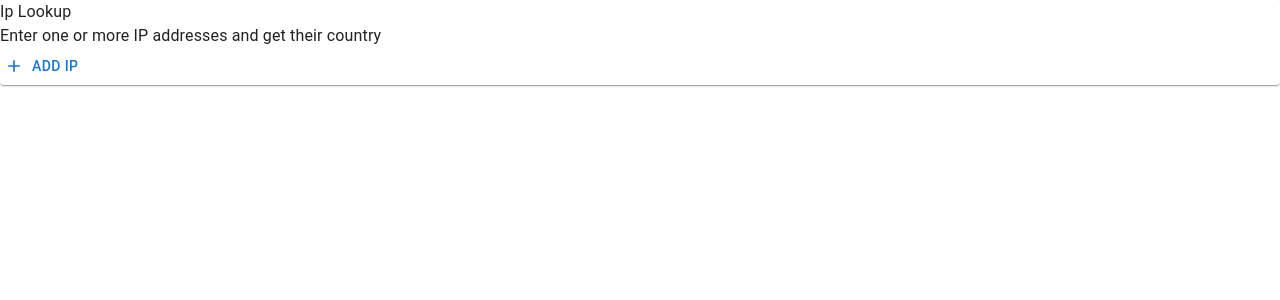
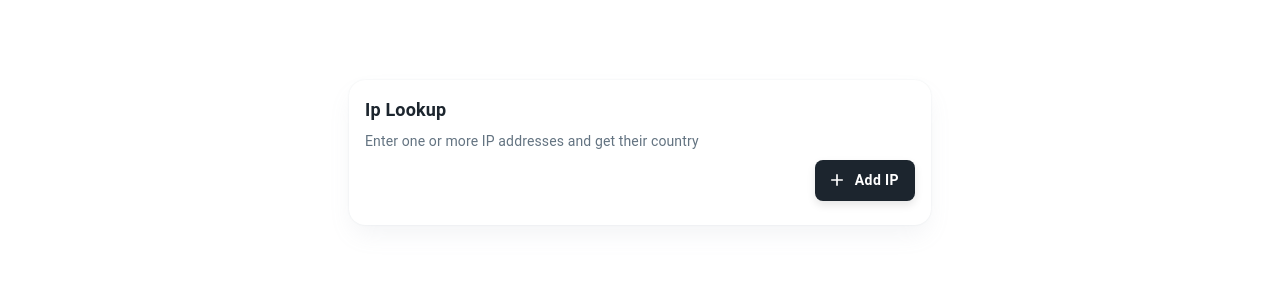
Before and after one commit to ofekshalom/ip-lookup, a React (Create React App) app: page / in a window 1280 px wide. Shown: the top 300 px of the page. Built offline with nearby package versions, Linux system fonts and the light colour scheme.

Commit message:
add styling to the application

```diff
--- a/src/api/ip-search/types.ts
+++ b/src/api/ip-search/types.ts
@@ -3,4 +3,5 @@ export interface SearchIpResponse {
   countryCode: string;
   timezone: string;
   status: string;
+  city: string;
 }
--- /dev/null
+++ b/src/components/IpLookup/IpLookup.styles.ts
@@ -0,0 +1,39 @@
+import { Box, Button, Typography, styled } from "@mui/material";
+import Card from "@mui/material/Card";
+
+export const StyledCard = styled(Card)(({ theme }) => ({
+  display: "flex",
+  gap: "8px",
+  flexDirection: "column",
+  margin: "10vh auto",
+  padding: theme.spacing(2),
+  backgroundColor: theme.palette.background.paper,
+  boxShadow:
+    "0 0 2px 0 rgba(145 158 171 / 0.2), 0 12px 24px -4px rgba(145 158 171 / 0.12)",
+  maxWidth: "550px",
+  maxHeight: "70vh",
+  borderRadius: theme.spacing(2),
+}));
+
+export const StyledHeader = styled(Typography)(() => ({
+  fontSize: "18px",
+  fontWeight: 600,
+  color: "#1C252E",
+}));
+
+export const StyledSubHeader = styled(Typography)(() => ({
+  fontSize: "14px",
+  fontWeight: 400,
+  color: "#637381",
+}));
+
+export const StyledAddButton = styled(Button)(() => ({
+  alignSelf: "flex-end",
+}));
+
+export const StyledBoxIpSearchWrapper = styled(Box)(({ theme }) => ({
+  display: "flex",
+  flexDirection: "column",
+  gap: theme.spacing(2),
+  overflowY: "auto",
+}));
--- a/src/components/IpLookup/IpLookup.tsx
+++ b/src/components/IpLookup/IpLookup.tsx
@@ -4,6 +4,13 @@ import { useState } from "react";
 import AddIcon from "@mui/icons-material/Add";
 import { IpSearchField } from "./IpSearchField/IpSearchField";
 import { useTranslation } from "react-i18next";
+import {
+  StyledAddButton,
+  StyledBoxIpSearchWrapper,
+  StyledCard,
+  StyledHeader,
+  StyledSubHeader,
+} from "./IpLookup.styles";
 
 export interface IpSearchItem {
   id: string;
@@ -18,15 +25,22 @@ export const IpLookup = () => {
     setIpSearchList((prevState) => [...prevState, { id }]);
   };
   return (
-    <Card>
-      <Typography>{t("ipLookup.header")}</Typography>
-      <Typography>{t("ipLookup.subheader")}</Typography>
-      <Button startIcon={<AddIcon />} onClick={handleAppIp}>
+    <StyledCard>
+      <StyledHeader>{t("ipLookup.header")}</StyledHeader>
+      <StyledSubHeader>{t("ipLookup.subheader")}</StyledSubHeader>
+      <StyledAddButton
+        variant="contained"
+        color="primary"
+        startIcon={<AddIcon />}
+        onClick={handleAppIp}
+      >
         {t("ipLookup.addIpButton")}
-      </Button>
-      {ipSearchList.map((_, index) => (
-        <IpSearchField index={index} />
-      ))}
-    </Card>
+      </StyledAddButton>
+      <StyledBoxIpSearchWrapper>
+        {ipSearchList.map((item, index) => (
+          <IpSearchField key={item.id} index={index + 1} />
+        ))}
+      </StyledBoxIpSearchWrapper>
+    </StyledCard>
   );
 };
--- /dev/null
+++ b/src/components/IpLookup/IpSearchField/IpDetails/CountryClock/CountryClock.styles.ts
@@ -0,0 +1,19 @@
+import { Box, Typography, styled } from "@mui/material";
+import AccessTimeIcon from "@mui/icons-material/AccessTime";
+
+export const StyledBoxWrapper = styled(Box)(({ theme }) => ({
+  display: "flex",
+  alignItems: "center",
+  gap: theme.spacing(0.5),
+}));
+
+export const StyledClockIcon = styled(AccessTimeIcon)(() => ({
+  fontSize: "16px",
+  color: "#637381",
+}));
+
+export const StyledTypography = styled(Typography)(({ theme }) => ({
+  fontSize: "16px",
+  fontWeight: 400,
+  color: "#1C252E",
+}));
--- a/src/components/IpLookup/IpSearchField/IpDetails/CountryClock/CountryClock.tsx
+++ b/src/components/IpLookup/IpSearchField/IpDetails/CountryClock/CountryClock.tsx
@@ -1,7 +1,12 @@
 import { FC, useEffect, useState } from "react";
-
-import { Typography } from "@mui/material";
+import AccessTimeIcon from "@mui/icons-material/AccessTime";
+import { Box, Tooltip, Typography } from "@mui/material";
 import { getCurrentTime } from "../../../../../utils/time";
+import {
+  StyledBoxWrapper,
+  StyledClockIcon,
+  StyledTypography,
+} from "./CountryClock.styles";
 
 interface CountryClockProps {
   timezone: string;
@@ -21,5 +26,12 @@ export const CountryClock: FC<CountryClockProps> = ({ timezone }) => {
     return () => clearInterval(intervalId);
   }, [timezone]);
 
-  return <Typography>{currentTime}</Typography>;
+  return (
+    <Tooltip title={timezone} placement="top" arrow>
+      <StyledBoxWrapper>
+        <StyledClockIcon />
+        <StyledTypography>{currentTime}</StyledTypography>
+      </StyledBoxWrapper>
+    </Tooltip>
+  );
 };
--- /dev/null
+++ b/src/components/IpLookup/IpSearchField/IpDetails/IpDetails.styles.ts
@@ -0,0 +1,18 @@
+import { Box, styled } from "@mui/material";
+
+export const StyledBoxWrapper = styled(Box)(({ theme }) => ({
+  display: "flex",
+  alignItems: "center",
+  gap: theme.spacing(2),
+  marginTop: theme.spacing(1),
+}));
+
+interface StyledBoxImageProps {
+  src: string;
+  alt?: string;
+  component: string;
+}
+
+export const StyledBoxImage = styled(Box)<StyledBoxImageProps>(({ theme }) => ({
+  width: "40px",
+}));
--- a/src/components/IpLookup/IpSearchField/IpDetails/IpDetails.tsx
+++ b/src/components/IpLookup/IpSearchField/IpDetails/IpDetails.tsx
@@ -1,20 +1,31 @@
-import { Box } from "@mui/material";
+import { Box, Tooltip } from "@mui/material";
 import { CountryClock } from "./CountryClock/CountryClock";
 import { FC } from "react";
+import { StyledBoxImage, StyledBoxWrapper } from "./IpDetails.styles";
 
 interface IpDetailsProps {
   timezone: string;
   countryCode: string;
+  countryName: string;
+  city: string;
 }
-export const IpDetails: FC<IpDetailsProps> = ({ countryCode, timezone }) => {
+export const IpDetails: FC<IpDetailsProps> = ({
+  countryCode,
+  timezone,
+  countryName,
+  city,
+}) => {
   return (
-    <Box>
-      <Box
-        sx={{ width: "40px" }}
-        component="img"
-        src={`https://flagsapi.com/${countryCode}/flat/64.png`}
-      />
+    <StyledBoxWrapper>
+      <Tooltip title={`${countryName} / ${city}`} arrow placement="top">
+        <StyledBoxImage
+          sx={{ width: "40px" }}
+          component="img"
+          src={`https://flagsapi.com/${countryCode}/flat/64.png`}
+        />
+      </Tooltip>
+
       <CountryClock timezone={timezone} />
-    </Box>
+    </StyledBoxWrapper>
   );
 };
--- /dev/null
+++ b/src/components/IpLookup/IpSearchField/IpSearchField.styles.ts
@@ -0,0 +1,21 @@
+import { Box, Typography, styled } from "@mui/material";
+
+export const StyledBoxWrapper = styled(Box)(({ theme }) => ({
+  display: "flex",
+  flexWrap: "wrap",
+  alignItems: "flex-start",
+  gap: theme.spacing(2),
+}));
+
+export const StyledBoxItemIndexWrapper = styled(Box)(({ theme }) => ({
+  display: "flex",
+  alignItems: "center",
+  backgroundColor: "#919eab29",
+  borderRadius: "6px",
+  marginTop: theme.spacing(2),
+}));
+
+export const StyledTypographyIndex = styled(Typography)(() => ({
+  color: "#637381",
+  padding: "2px 8px",
+}));
--- a/src/components/IpLookup/IpSearchField/IpSearchField.tsx
+++ b/src/components/IpLookup/IpSearchField/IpSearchField.tsx
@@ -4,6 +4,11 @@ import CircularProgress from "@mui/material/CircularProgress";
 import { IpDetails } from "./IpDetails/IpDetails";
 import { useIpSearchField } from "../../../hooks/useIpSearchField";
 import { IP_PLACEHOLDER } from "./constants";
+import {
+  StyledBoxItemIndexWrapper,
+  StyledBoxWrapper,
+  StyledTypographyIndex,
+} from "./IpSearchField.styles";
 
 interface IpSearchFieldProps {
   index: number;
@@ -23,10 +28,10 @@ export const IpSearchField: FC<IpSearchFieldProps> = ({ index }) => {
   };
 
   return (
-    <Box>
-      <Box>
-        <Typography>{index}</Typography>
-      </Box>
+    <StyledBoxWrapper>
+      <StyledBoxItemIndexWrapper>
+        <StyledTypographyIndex>{index}</StyledTypographyIndex>
+      </StyledBoxItemIndexWrapper>
       <TextField
         placeholder={IP_PLACEHOLDER}
         value={ip}
@@ -35,15 +40,18 @@ export const IpSearchField: FC<IpSearchFieldProps> = ({ index }) => {
         disabled={isLoading}
         error={Boolean(errorMessage)}
         helperText={errorMessage}
+        variant="outlined"
         autoFocus
       />
-      {isLoading && <CircularProgress />}
+      {isLoading && <CircularProgress size="30px" />}
       {shouldRenderIpDetails() && (
         <IpDetails
           countryCode={requestedIp!.countryCode}
           timezone={requestedIp!.timezone}
+          countryName={requestedIp!.country}
+          city={requestedIp!.city}
         />
       )}
-    </Box>
+    </StyledBoxWrapper>
   );
 };
--- a/src/index.tsx
+++ b/src/index.tsx
@@ -4,13 +4,17 @@ import "./index.css";
 import "./translations/i18";
 import reportWebVitals from "./reportWebVitals";
 import { IpLookup } from "./components/IpLookup/IpLookup";
+import { ThemeProvider } from "@mui/material";
+import { theme } from "./styles/theme";
 
 const root = ReactDOM.createRoot(
   document.getElementById("root") as HTMLElement
 );
 root.render(
   <React.StrictMode>
-    <IpLookup />
+    <ThemeProvider theme={theme}>
+      <IpLookup />
+    </ThemeProvider>
   </React.StrictMode>
 );
 
--- /dev/null
+++ b/src/styles/theme.ts
@@ -0,0 +1,54 @@
+import { createTheme } from "@mui/material";
+
+export const theme = createTheme({
+  palette: {
+    primary: {
+      main: "#1C252E",
+    },
+  },
+  components: {
+    MuiButton: {
+      styleOverrides: {
+        root: {
+          color: "#fff",
+          padding: "8px 16px",
+          borderRadius: "8px",
+          fontSize: "14px",
+          fontWeight: 600,
+          textTransform: "none",
+          boxShadow: "0 4px 8px rgba(0, 0, 0, 0.1)",
+          transition: "background-color 0.3s, transform 0.3s",
+          "&:hover": {
+            backgroundColor: "#454F5B",
+          },
+          "&:active": {
+            backgroundColor: "#454F5B",
+          },
+        },
+      },
+    },
+    MuiTextField: {
+      styleOverrides: {
+        root: {
+          "& .MuiOutlinedInput-root": {
+            borderRadius: "8px",
+          },
+        },
+      },
+    },
+    MuiTooltip: {
+      styleOverrides: {
+        tooltip: {
+          backgroundColor: "#1C252E",
+          color: "#fff",
+          fontSize: "12px",
+          borderRadius: "4px",
+          fontWeight: 400,
+        },
+        arrow: {
+          color: "#1C252E",
+        },
+      },
+    },
+  },
+});
```
